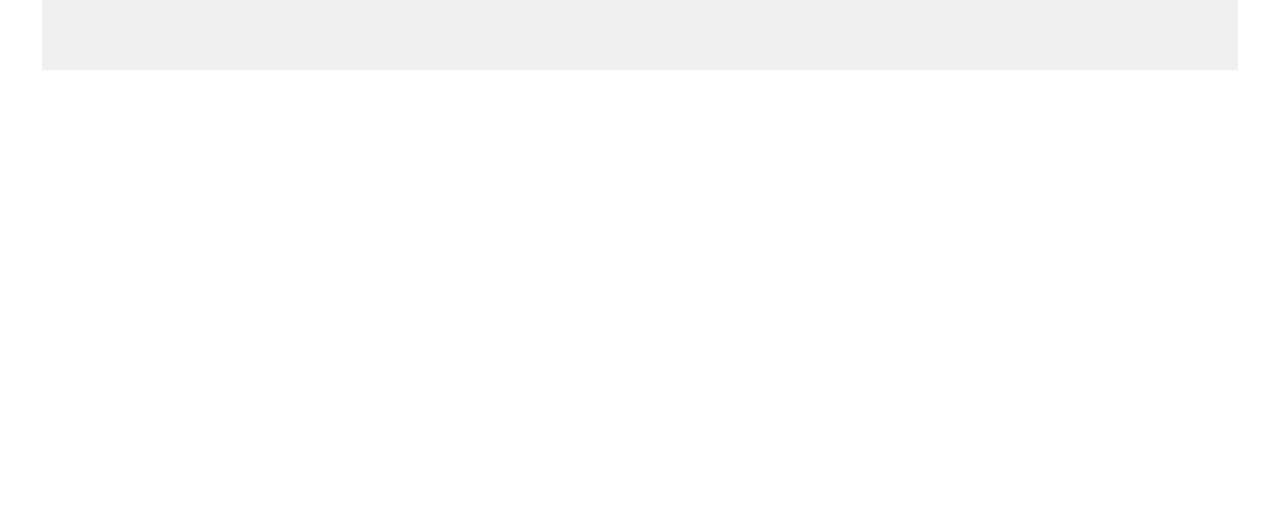
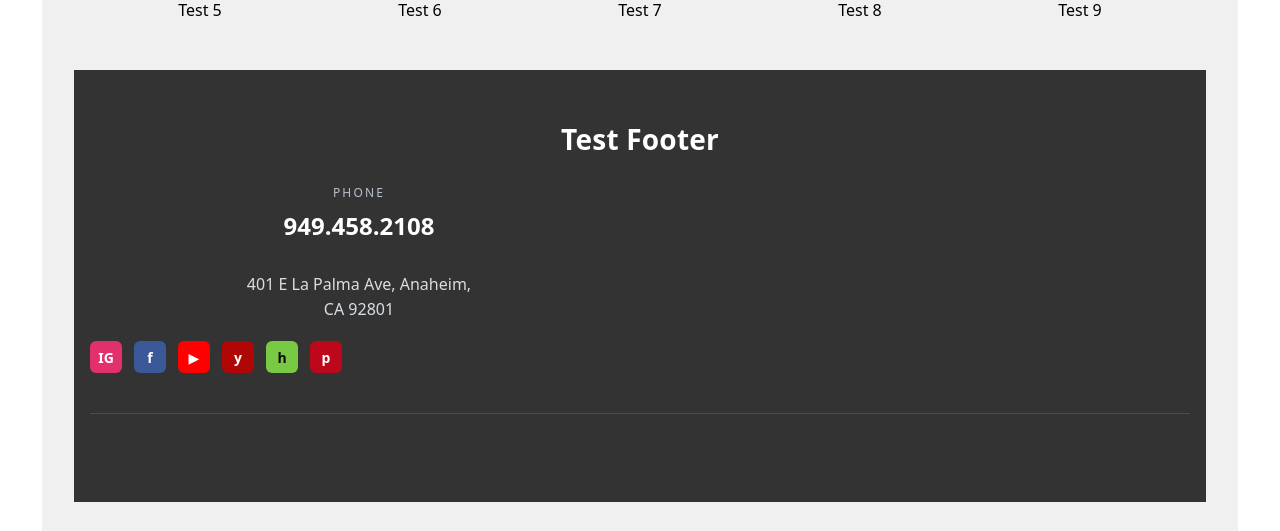
Before and after one commit to CrisSal2/APlus-Color-Selection, a React (Vite) app: page / in a window 1280 px wide. Shown: the part 794-1325 px from the top of the page. Before the commit the page ends 864 px from the top, so only its background shows below. Built offline with nearby package versions, Linux system fonts and the light colour scheme; grey boxes are pictures that could not be loaded.

Commit message:
added footer, introduced new buggies lol

```diff
--- a/src/App.jsx
+++ b/src/App.jsx
@@ -1,6 +1,7 @@
 import './App.css'
 import SiteHeader from './components/SiteHeader';
 import ColorSwatchGrid from "./components/ColorSwatchGrid";
+import SiteFooter from './components/SiteFooter';
 import { COLORS } from "./data/colors";
 
 function App() {
@@ -11,6 +12,7 @@ function App() {
       <main>
         <ColorSwatchGrid colors={COLORS} />
       </main>
+      <SiteFooter />
     </>
   )
 }
--- a/src/components/ColorSwatchGrid.css
+++ b/src/components/ColorSwatchGrid.css
@@ -12,7 +12,7 @@ font-size: clamp(1.5rem, 2.4vw + 1rem, 2.25rem);
 font-weight: 700;
 letter-spacing: 0.2px;
 }
-.subtitle { color: #5b6672; margin-top: 0.25rem; }
+.subtitle { padding-bottom: 2rem; color: #5b6672; margin-top: 0.25rem; }
 
 
 /* Grid */
--- /dev/null
+++ b/src/components/SiteFooter.css
@@ -0,0 +1,196 @@
+
+
+.site-footer {
+    background: #333;
+    color: #e9ecef;
+}
+
+
+.footer-inner {
+    max-width: 1200px;
+    margin: 0 auto;
+    padding: 48px 16px;
+}
+
+
+.footer-title {
+    color: #fff;
+    font-size: 28px;
+    margin: 0 0 24px;
+    letter-spacing: .2px;
+}
+
+.contact-grid {
+    display: grid;
+    grid-template-columns: 1fr 1fr;
+    gap: 24px;
+}
+
+
+.label {
+    text-transform: uppercase;
+    letter-spacing: .18em;
+    font-size: 12px;
+    color: #b8c2cc;
+    margin-bottom: 6px;
+}
+
+.phone {
+    display: inline-block;
+    color: #fff;
+    font-size: 24px;
+    font-weight: 700;
+    text-decoration: none;
+    margin-bottom: 16px;
+}
+
+.phone:hover {
+    text-decoration: underline;
+}
+
+.address {
+    margin-top: 12px;
+    font-style: normal;
+    color: #d9dee3;
+    line-height: 1.6;
+}
+
+
+.social {
+    display: flex;
+    gap: 12px;
+    margin-top: 18px;
+}
+
+.social a {
+    width: 32px;
+    height: 32px;
+    border-radius: 6px;
+    display: grid;
+    place-items: center;
+    color: #fff;
+    text-decoration: none;
+    font-weight: 700;
+    font-size: 14px;
+}
+
+.social a.ig {
+    background: #e1306c;
+}
+
+.social a.fb {
+    background: #3b5998;
+}
+
+.social a.yt {
+    background: #ff0000;
+}
+
+.social a.yelp {
+    background: #af0606;
+}
+
+.social a.houzz {
+    background: #7ac943;
+    color: #0a0a0a;
+    font-weight: 800;
+}
+
+.social a.pin {
+    background: #bd081c;
+}
+
+
+.footer-rule {
+    border: 0;
+    border-top: 1px solid rgba(255, 255, 255, .12);
+    margin: 40px 0;
+}
+
+
+.links-grid {
+    display: grid;
+    grid-template-columns: 1.2fr 1fr 1fr auto;
+    gap: 32px;
+    align-items: start;
+}
+
+.section-label {
+    text-transform: uppercase;
+    letter-spacing: .18em;
+    font-size: 12px;
+    color: #b8c2cc;
+    margin-bottom: 12px;
+}
+
+.about p {
+    margin: 0;
+    color: #d9dee3;
+    line-height: 1.7;
+}
+
+
+.nav-col ul {
+    margin: 0;
+    padding: 0;
+    list-style: none;
+    display: grid;
+    gap: 10px;
+}
+
+.nav-col a {
+    color: #e9ecef;
+    text-decoration: none;
+}
+
+.nav-col a:hover {
+    text-decoration: underline;
+}
+
+
+.youtube-col {
+    display: flex;
+    justify-content: flex-start;
+    align-items: center;
+}
+
+.youtube-pill {
+    display: flex;
+    align-items: center;
+    gap: 10px;
+    border: 1px solid rgba(255, 255, 255, .3);
+    padding: 10px 14px;
+    border-radius: 22px;
+    color: #fff;
+}
+
+.youtube-pill .play {
+    font-size: 14px;
+    line-height: 1;
+}
+
+.youtube-pill .yt-label {
+    font-weight: 700;
+    letter-spacing: .02em;
+}
+
+
+@media (max-width: 900px) {
+    .contact-grid {
+        grid-template-columns: 1fr;
+    }
+
+    .links-grid {
+        grid-template-columns: 1fr 1fr;
+    }
+
+    .youtube-col {
+        justify-content: flex-start;
+    }
+}
+
+@media (max-width: 520px) {
+    .links-grid {
+        grid-template-columns: 1fr;
+    }
+}
--- /dev/null
+++ b/src/components/SiteFooter.jsx
@@ -0,0 +1,42 @@
+import './SiteFooter.css';
+
+export default function SiteFooter() {
+    return (
+        <footer className="site-footer">
+            <div className="footer-inner">
+                {/* Top Block */}
+                <section className='contact-block'>
+                    <h2 className='footer-title'>Test Footer</h2>
+
+
+                    <div className='contact-grid'>
+                        <div className='contact-left'>
+                            <div className='label'>Phone</div>
+                            <a className='phone' href="tel:19494582108">949.458.2108</a>
+                            <address className='address'>
+                                401 E La Palma Ave, Anaheim,<br />
+                                CA 92801
+                            </address>
+                            <div className='social'>
+                                <a className='ig' href="https://www.instagram.com/apluskitchens/" aria-label="Instagram">IG</a>
+                                <a className='fb' href="https://www.facebook.com/apluskitchens/" aria-label="Facebook">f</a>
+                                <a className='yt' href="https://www.youtube.com/@APlusKitchens/videos" aria-label="YouTube">▶</a>
+                                <a className='yelp' href="https://www.yelp.com/biz/aplus-interior-design-and-remodeling-anaheim" aria-label="Yelp">y</a>
+                                <a className='houzz' href="houzz.com/pro/apluskitchen/aplus-interior-design-remodeling" aria-label="Houzz">h</a>
+                                <a className='pin' href="https://www.pinterest.com/aplusremodeling/" aria-label="Pinterest">p</a>
+                            </div>
+                        </div>
+                        <div className='contact-right' />
+                    </div>
+                </section>
+
+
+                <hr className='footer-rule' />
+
+
+                {/* Lower links */}
+
+            </div>
+        </footer>
+    )
+};
```
Also changed, not shown: src/components/Test.jsx (added, +77 -0 lines).
